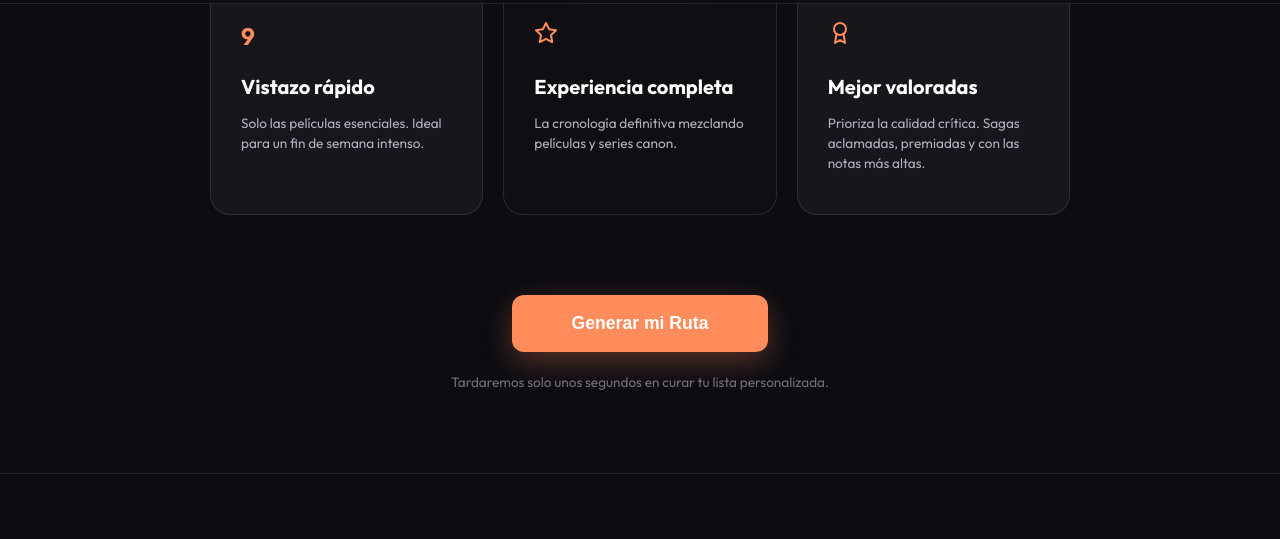
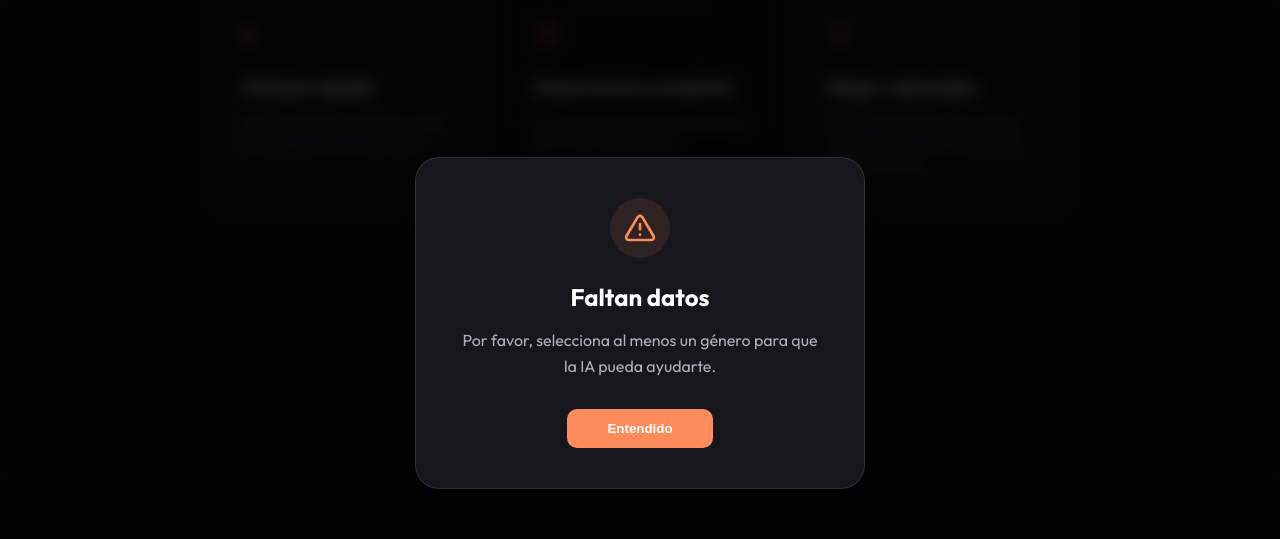
Before and after one commit to paulaquiin/orden-para-ver, a website built with Vite: page descubrir/index.html in a window 1280 px wide. Both pictures are taken after a click on the button "Generar mi Ruta". Shown: the part 779-1318 px from the top of the page. Built offline with nearby package versions, Linux system fonts and the light colour scheme; no server answers.

Commit message:
Feat: Modal genérico para mostrar alertas

```diff
--- a/descubrir/index.html
+++ b/descubrir/index.html
@@ -258,6 +258,7 @@
     </main>
 
     <app-footer></app-footer>
+    <app-modal></app-modal>
 
     <script type="module">
         import { searchCollectionTMDB } from '/src/tmdb.js';
@@ -304,7 +305,7 @@
             }
 
             if (usageState.count >= MAX_DAILY_LIMIT) {
-                alert('⏳ Límite diario alcanzado. Has usado tus 6 recomendaciones mágicas por hoy. ¡Vuelve mañana para seguir explorando de forma automatizada!');
+                window.showAlert('Límite Alcanzado', '⏳ Has usado tus 6 recomendaciones mágicas por hoy. ¡Vuelve mañana para seguir explorando!');
                 return;
             }
 
@@ -318,11 +319,11 @@
             const timePreference = timeCard ? timeCard.querySelector('.time-title').textContent : 'No especificado';
 
             if (selectedGenres.length === 0) {
-                alert('Por favor, selecciona al menos un género para que la IA pueda ayudarte.');
+                window.showAlert('Faltan datos', 'Por favor, selecciona al menos un género para que la IA pueda ayudarte.');
                 return;
             }
             if (!timeCard) {
-                alert('Por favor, selecciona una preferencia de tiempo para completar el paso 2.');
+                window.showAlert('Faltan datos', 'Por favor, selecciona una preferencia de tiempo para completar el paso 2.');
                 return;
             }
 
@@ -421,7 +422,7 @@
                 console.error(error);
                 btn.disabled = false;
                 btn.textContent = 'Reintentar Generar';
-                alert('Hubo un problema al generar tu ruta: ' + error.message);
+                window.showAlert('Ups, algo ha fallado', 'Hubo un problema al generar tu ruta: ' + error.message);
             }
         }
     </script>
--- a/src/components.js
+++ b/src/components.js
@@ -97,3 +97,38 @@ class AppFooter extends HTMLElement {
   }
 }
 customElements.define('app-footer', AppFooter);
+
+class AppModal extends HTMLElement {
+  connectedCallback() {
+    this.innerHTML = `
+      <div class="modal-overlay" id="appModalOverlay">
+        <div class="modal-content">
+          <div class="modal-icon">
+            <svg xmlns="http://www.w3.org/2000/svg" width="32" height="32" viewBox="0 0 24 24" fill="none" stroke="currentColor" stroke-width="2" stroke-linecap="round" stroke-linejoin="round"><path d="M10.29 3.86L1.82 18a2 2 0 0 0 1.71 3h16.94a2 2 0 0 0 1.71-3L13.71 3.86a2 2 0 0 0-3.42 0z"/><line x1="12" y1="9" x2="12" y2="13"/><line x1="12" y1="17" x2="12.01" y2="17"/></svg>
+          </div>
+          <h2 class="modal-title" id="modalTitle">Atención</h2>
+          <p class="modal-message" id="modalMessage">Mensaje del sistema.</p>
+          <button class="modal-btn" id="modalClose">Entendido</button>
+        </div>
+      </div>
+    `;
+
+    this.querySelector('#modalClose').addEventListener('click', () => {
+      this.querySelector('#appModalOverlay').classList.remove('active');
+    });
+  }
+}
+customElements.define('app-modal', AppModal);
+
+// Global Helper
+window.showAlert = function(title, message) {
+  const modal = document.querySelector('app-modal');
+  if (modal) {
+    modal.querySelector('#modalTitle').textContent = title;
+    modal.querySelector('#modalMessage').textContent = message;
+    modal.querySelector('#appModalOverlay').classList.add('active');
+  } else {
+    // Fallback if component is not in the page
+    alert(`${title}: ${message}`);
+  }
+};
--- a/src/style.css
+++ b/src/style.css
@@ -1714,3 +1714,73 @@ body {
   margin-top: 15px;
   line-height: 1.5;
 }
+
+/* Custom Global Modal */
+.modal-overlay {
+  position: fixed;
+  top: 0; left: 0; width: 100%; height: 100%;
+  background: rgba(0,0,0,0.8);
+  backdrop-filter: blur(8px);
+  z-index: 10000;
+  display: flex;
+  align-items: center;
+  justify-content: center;
+  opacity: 0;
+  pointer-events: none;
+  transition: opacity 0.3s ease;
+}
+.modal-overlay.active {
+  opacity: 1;
+  pointer-events: auto;
+}
+.modal-content {
+  background: var(--bg-card);
+  border: 1px solid var(--glass-border);
+  padding: 40px;
+  border-radius: 24px;
+  max-width: 450px;
+  width: 90%;
+  text-align: center;
+  transform: scale(0.9);
+  transition: transform 0.3s cubic-bezier(0.34, 1.56, 0.64, 1);
+  box-shadow: 0 20px 60px rgba(0,0,0,0.5);
+}
+.modal-overlay.active .modal-content {
+  transform: scale(1);
+}
+.modal-icon {
+  width: 60px;
+  height: 60px;
+  background: rgba(255,140,90,0.1);
+  color: var(--accent-orange);
+  border-radius: 50%;
+  display: flex;
+  align-items: center;
+  justify-content: center;
+  margin: 0 auto 20px;
+}
+.modal-title {
+  font-size: 1.5rem;
+  font-weight: 700;
+  margin-bottom: 12px;
+  color: white;
+}
+.modal-message {
+  color: var(--text-gray);
+  line-height: 1.6;
+  margin-bottom: 30px;
+}
+.modal-btn {
+  background: var(--accent-orange);
+  color: white;
+  border: none;
+  padding: 12px 40px;
+  border-radius: 10px;
+  font-weight: 700;
+  cursor: pointer;
+  transition: var(--transition);
+}
+.modal-btn:hover {
+  transform: translateY(-2px);
+  box-shadow: 0 5px 15px rgba(255,140,90,0.3);
+}
```
Also changed, not shown: descubrir/resultado/index.html (+1 -0 lines), franchise/index.html (+1 -0 lines), index.html (+1 -0 lines).
